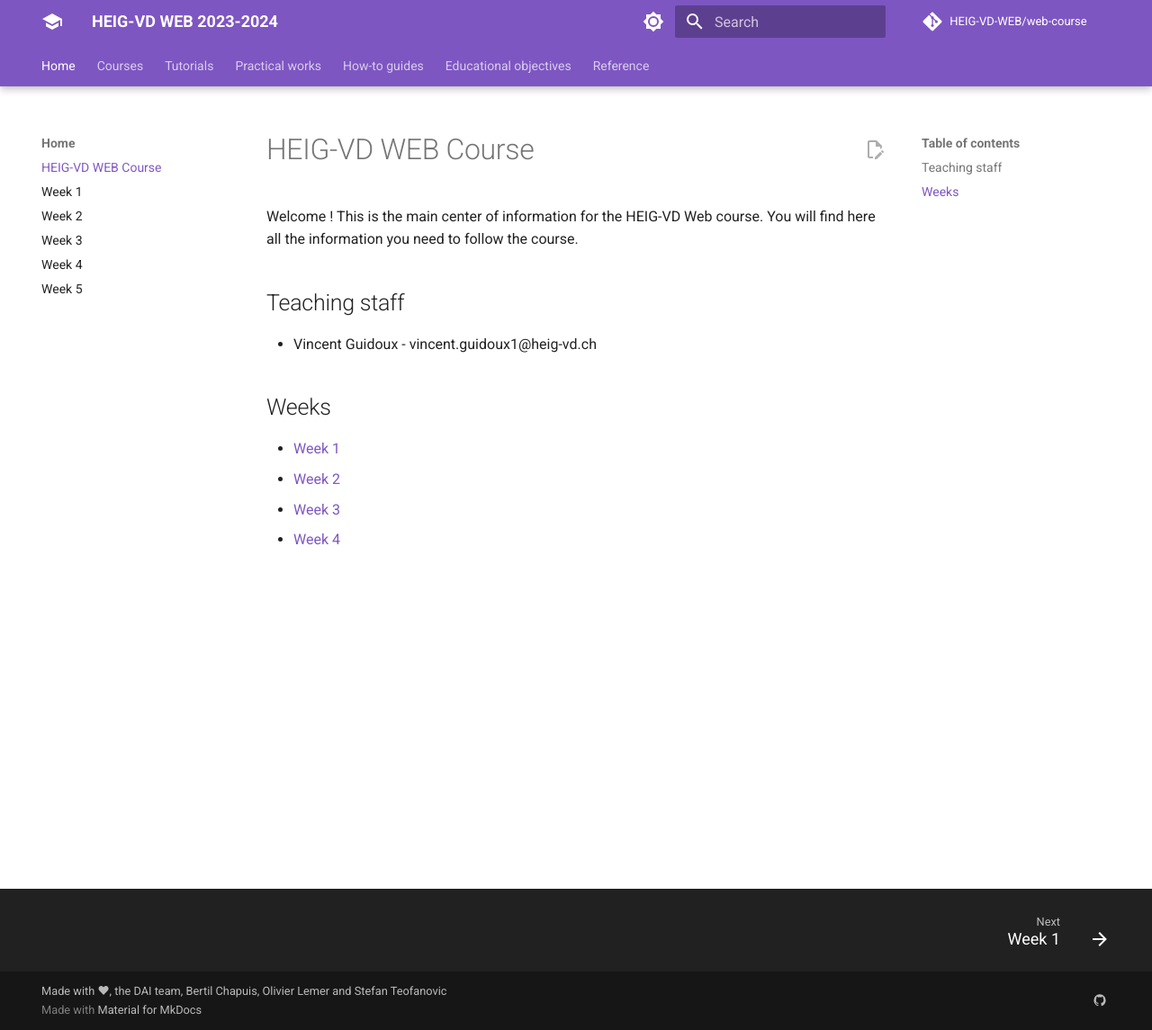
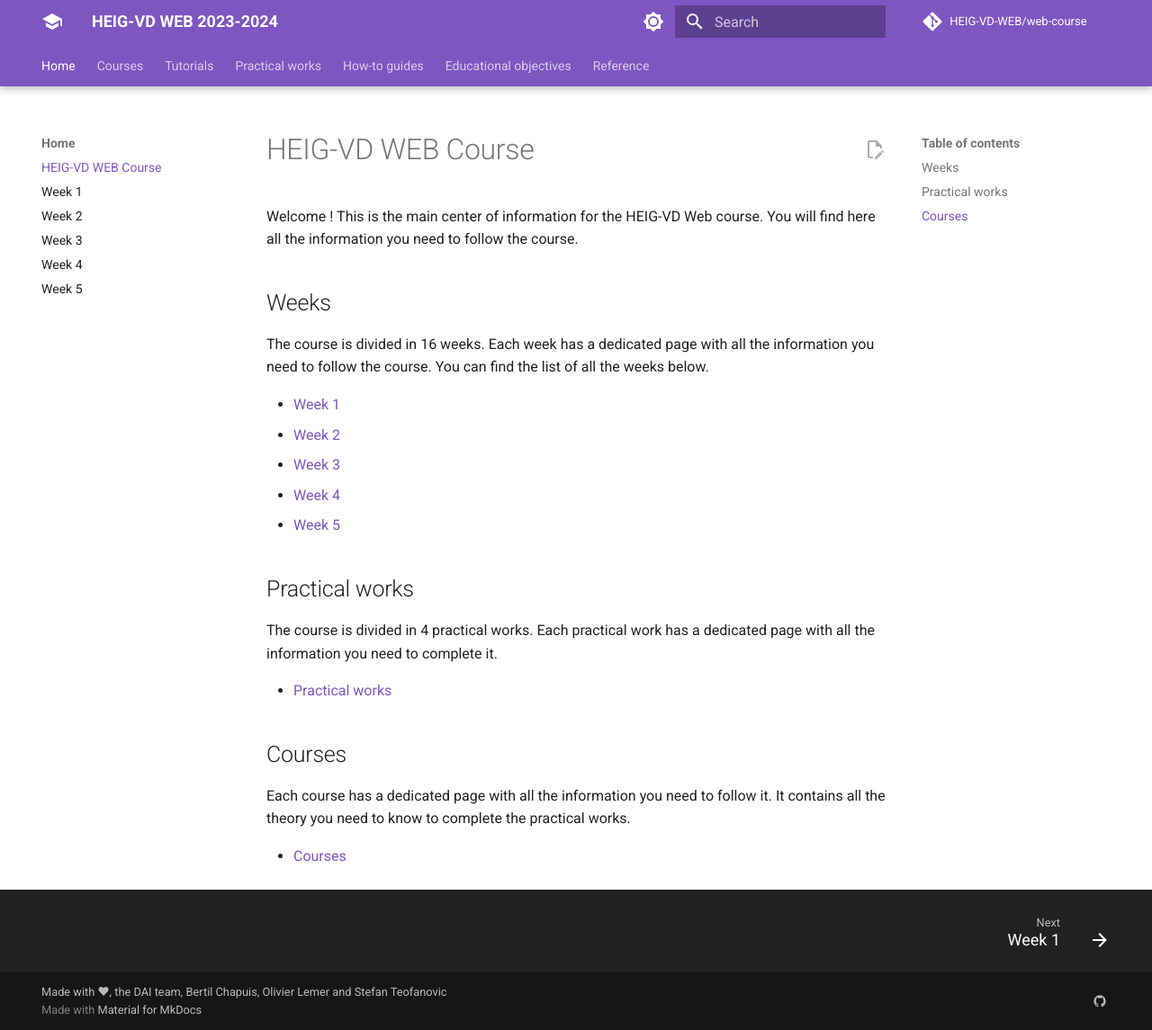
Before and after one commit to HEIG-VD-WEB/web-course, an MkDocs documentation site: the page built from docs/index.md, in a window 1280 px wide and 1145 px high. Shown: the whole window at 90% size. Built offline with MkDocs 1.6.1 and Material for MkDocs 9.7.7, drawn with Linux system fonts in a browser that asks for light colours; comment, search, counter and statistics services are not loaded.

Commit message:
Update course

```diff
--- a/docs/index.md
+++ b/docs/index.md
@@ -2,17 +2,15 @@
 
 Welcome ! This is the main center of information for the HEIG-VD Web course. You will find here all the information you need to follow the course.
 
-## Teaching staff
+## Weeks
 
- - Vincent Guidoux - vincent.guidoux1@heig-vd.ch
-
-## Weeks
+The course is divided in 16 weeks. Each week has a dedicated page with all the information you need to follow the course. You can find the list of all the weeks below.
 
 - [Week 1](./weeks/week-1.md)
 - [Week 2](./weeks/week-2.md)
 - [Week 3](./weeks/week-3.md)
 - [Week 4](./weeks/week-4.md)
-<!-- - [Week 5](./weeks/week-5.md) -->
+- [Week 5](./weeks/week-5.md)
 <!-- - [Week 6](./weeks/week-6.md) -->
 <!-- - [Week 7](./weeks/week-7.md) -->
 <!-- - [Week 8](./weeks/week-8.md) -->
@@ -24,3 +22,15 @@ Welcome ! This is the main center of information for the HEIG-VD Web course. You
 <!-- - [Week 14](./weeks/week-14.md) -->
 <!-- - [Week 15](./weeks/week-15.md) -->
 <!-- - [Week 16](./weeks/week-16.md) -->
+
+## Practical works
+
+The course is divided in 4 practical works. Each practical work has a dedicated page with all the information you need to complete it.
+
+- [Practical works](./practical-works/index.md)
+
+## Courses
+
+Each course has a dedicated page with all the information you need to follow it. It contains all the theory you need to know to complete the practical works.
+
+- [Courses](./courses/index.md)
```
Also changed, not shown: docs/courses/index.md (+1 -0 lines), docs/weeks/week-5.md (+2 -1 lines).
